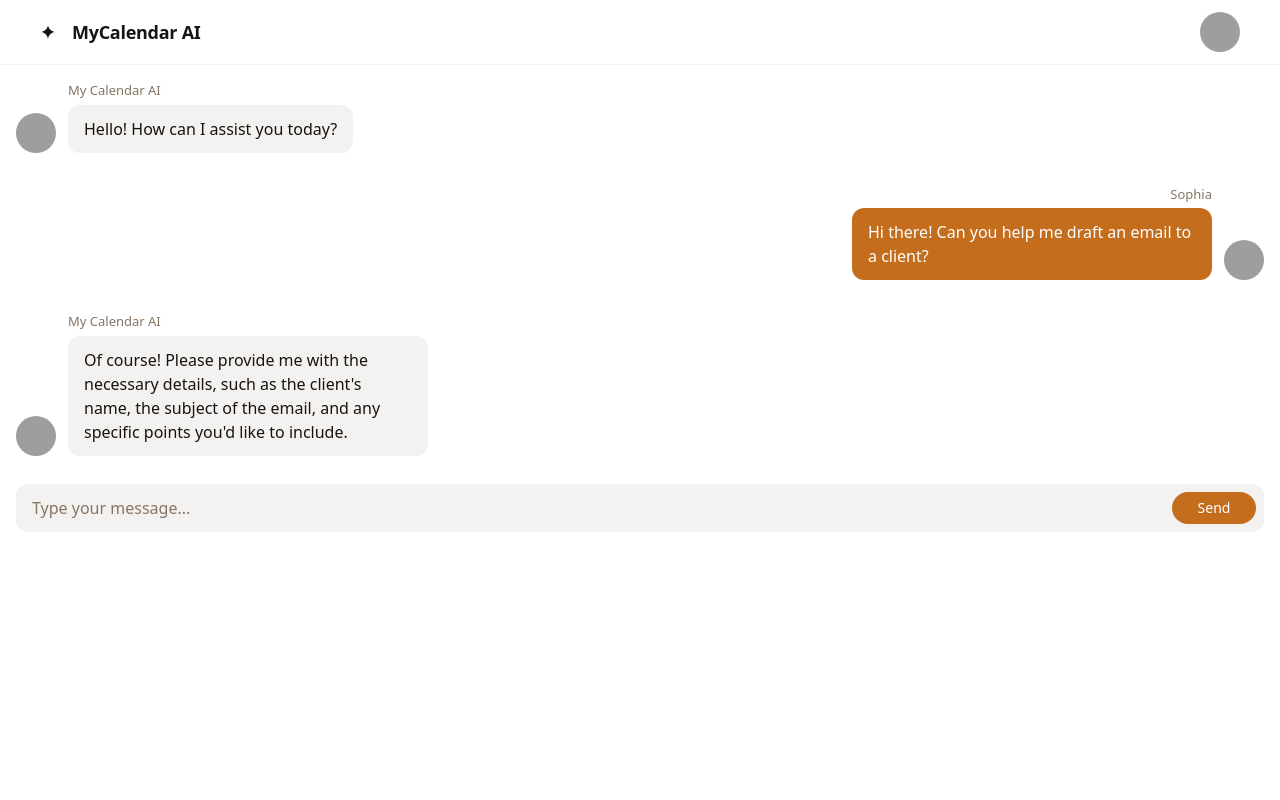
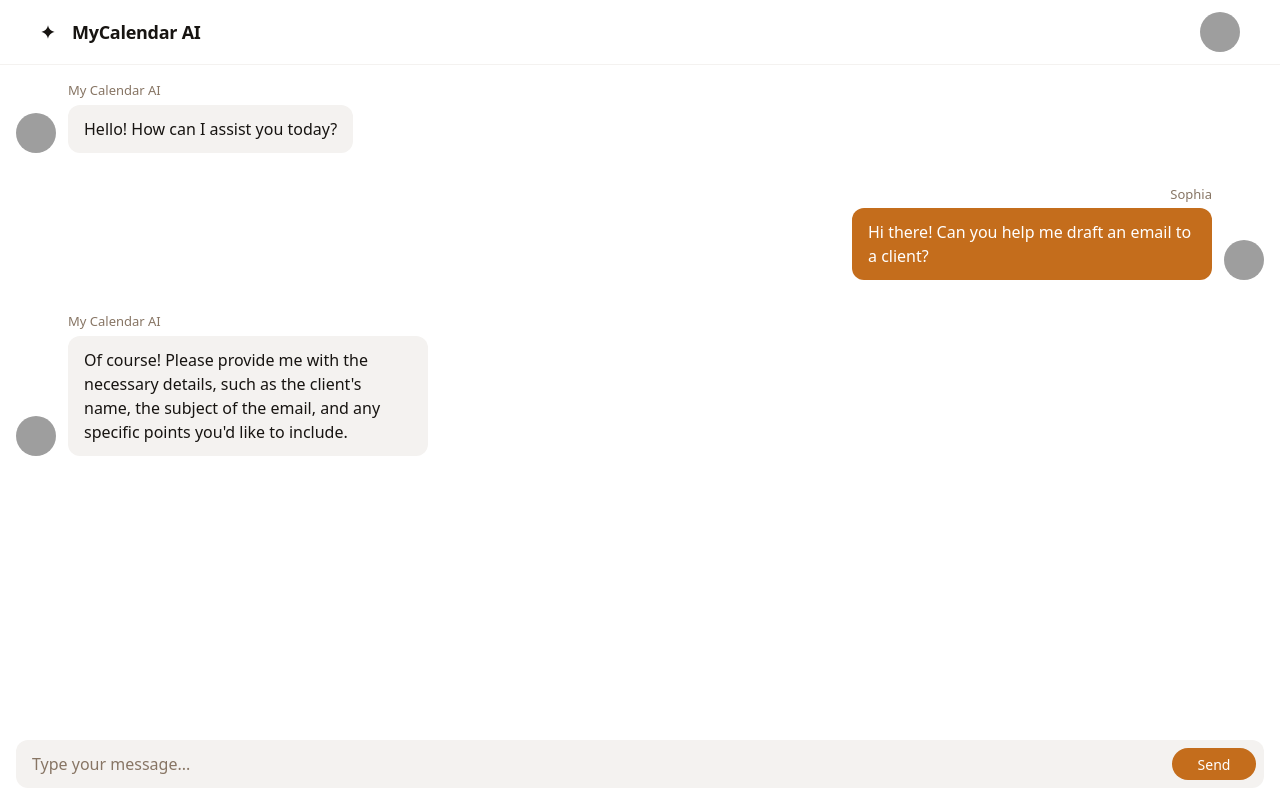
Before and after one commit to AleandroPresta/my-calendar-frontend, an Angular app: page / in a window 1280 px wide. Built offline with nearby package versions, Linux system fonts and the light colour scheme; grey boxes are pictures that could not be loaded.

Commit message:
feat: restructure app layout and enhance chat component styling

```diff
--- a/src/app/app.component.html
+++ b/src/app/app.component.html
@@ -1,2 +1,4 @@
-<app-header></app-header>
-<app-chat></app-chat>
+<main class="h-screen flex flex-col">
+    <app-header></app-header>
+    <app-chat class="flex-1"></app-chat>
+</main>
--- a/src/app/components/chat/chat.component.html
+++ b/src/app/components/chat/chat.component.html
@@ -1,5 +1,5 @@
-<div class="flex flex-col max-w-[1300px] mx-auto">
-    <div class="flex flex-col">
+<div class="flex flex-col max-w-[1300px] mx-auto h-full">
+    <div class="flex flex-col flex-1 overflow-y-auto">
         <div class="flex items-end gap-3 p-4">
             <div
                 class="bg-center bg-no-repeat aspect-square bg-cover rounded-full w-10 shrink-0"
```
